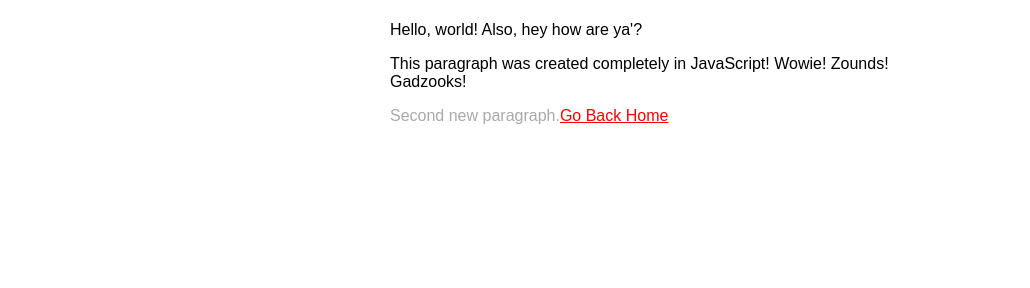
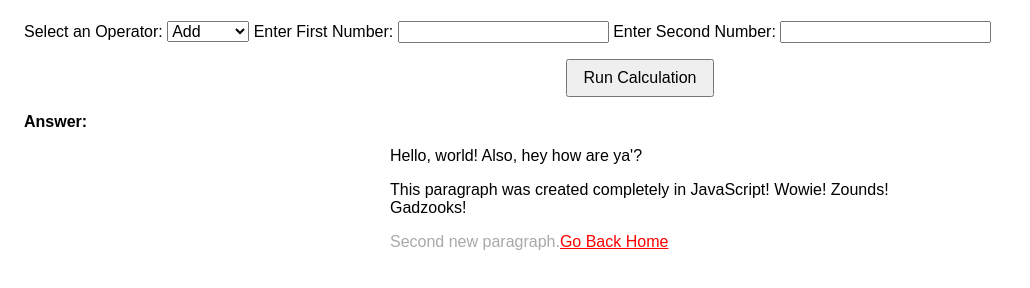
Before and after one commit to charlyee/wb-lets-try-javascript, a plain HTML site: page day-2.html in a window 1280 px wide. Shown: the part 80-368 px from the top of the page, without its empty margins (0-1030 px from the left). Drawn offline with Linux system fonts and the light colour scheme.

Commit message:
Added form; getting values from form.

```diff
--- a/day-2.html
+++ b/day-2.html
@@ -15,6 +15,29 @@
     </head>
     <body>
         <h1>Let's Learn JavaScript! Day 2!</h1>
+        <form id="calculator" action="#" method="get">
+            <label for="operator">
+                Select an Operator:
+                <select name="operator" id="operator">
+                    <option value="add">Add</option>
+                    <option value="subtract">Subtract</option>
+                    <option value="divide">Divide</option>
+                    <option value="multiply">Multiply</option>
+                </select>
+            </label>
+            <label for="num1">
+                Enter First Number:
+                <input name="num1" id="num1" type="number">
+            </label>
+            <label for="num2">
+                Enter Second Number:
+                <input name="num2" id="num2" type="number">
+            </label>
+            <button type="submit" id="run-calc">
+                Run Calculation
+            </button>
+            <strong>Answer:</strong><em id="result"></em>
+        </form>
         <p id="my-paragraph">
             This is a paragraph!? Wild!
         </p>
--- a/js/day-2.js
+++ b/js/day-2.js
@@ -121,3 +121,25 @@ document.body.appendChild( otherNewParagraph );
 // Let's try query selector.
 var targetLink = document.querySelector( '.my-link' );
 targetLink.textContent = 'Go Back Home';
+
+/**
+ * FORMS!
+ */
+
+var calculatorForm = document.getElementById( 'calculator' );
+
+// Listen for a submission! Put your ear on that form...
+calculatorForm.addEventListener( 'submit', function( event ) {
+    // STOP the submission (event!)
+    event.preventDefault();
+
+    // Collect the form fields (DOM objects.)
+    var operatorInput = document.getElementById( 'operator' );
+    var num1Input = document.getElementById( 'num1' );
+    var num2Input = document.getElementById( 'num2' );
+
+    // Retrieve the values from the form fields.
+    var operatorValue = operatorInput.value;
+    var num1Value = num1Input.value;
+    var num2Value = num2Input.value;
+} );
```
